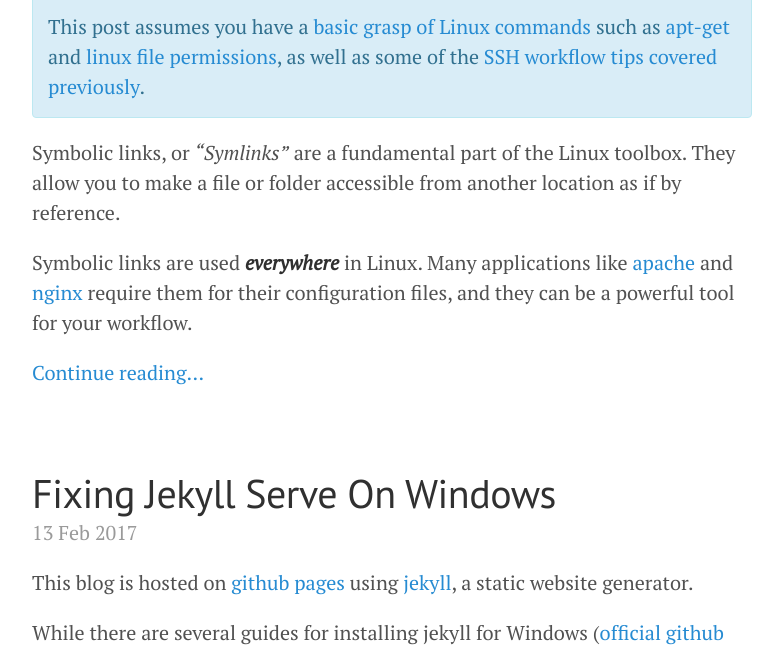
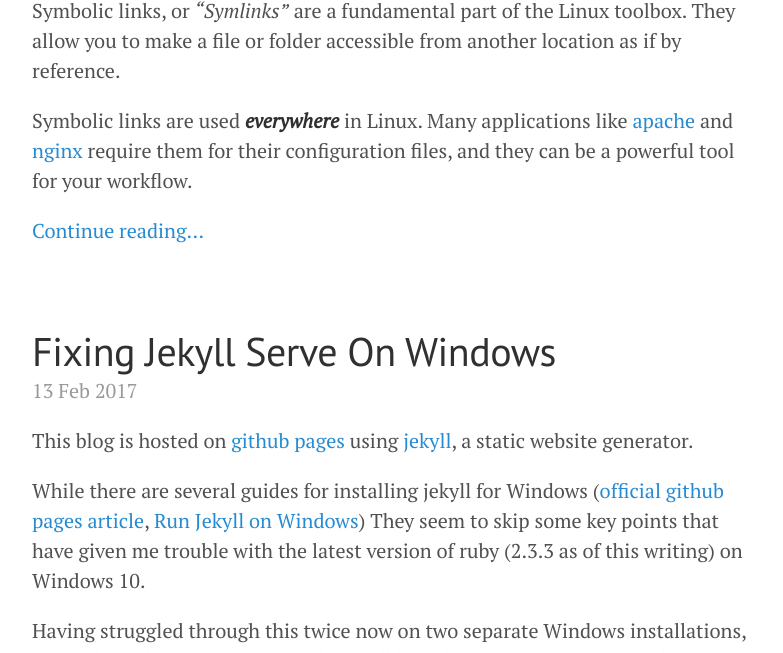
Before and after one commit to JohannesMP/com.johannesmp.blog, a Jekyll site: the page built from index.html, in a window 1280 px wide and 900 px high, scrolled down 309 px, cut to the strip 247-900 px from the top of the window. Shown: the whole strip, without its empty margins (248-1031 px from the left). Built offline with Jekyll 4.4.1, drawn with Linux system fonts in a browser that asks for light colours; nearby versions of some CDN libraries; the list of posts is cut into pages by our own code; comment, search, counter and statistics services are not loaded; some of the changed lines change nothing that is shown.

Commit message:
moved warning all into metadata note

```diff
--- a/_posts/2017-02-19-understanding-symbolic-links.md
+++ b/_posts/2017-02-19-understanding-symbolic-links.md
@@ -14,14 +14,11 @@
 note_prefix: Note
 note_body: >-
   This post is reference [for a
-  class](https://www.digipen.edu/coursecatalog/#CS261) and assumes some prior
-  knowledge.
+  class](https://www.digipen.edu/coursecatalog/#CS261). It is assumed that you have a [basic grasp of Linux commands](http://linuxcommand.org/learning_the_shell.php) such as [apt-get](https://help.ubuntu.com/community/AptGet/Howto) and [linux file permissions](https://help.ubuntu.com/community/FilePermissions), as well as some of the [SSH workflow tips covered previously](http://blog.johannesmp.com/2017/02/11/ssh-workflow-tips/).
 ---
 
 
 ![](http://i.imgur.com/IKCybXy.png)
-
-{% include alert.html type="info" message="This post assumes you have a [basic grasp of Linux commands](http://linuxcommand.org/learning_the_shell.php) such as [apt-get](https://help.ubuntu.com/community/AptGet/Howto) and [linux file permissions](https://help.ubuntu.com/community/FilePermissions), as well as some of the [SSH workflow tips covered previously](http://blog.johannesmp.com/2017/02/11/ssh-workflow-tips/)." %}
 
 Symbolic links, or *"Symlinks"* are a fundamental part of the Linux toolbox. They allow you to make a file or folder accessible from another location as if by reference.
 
```
